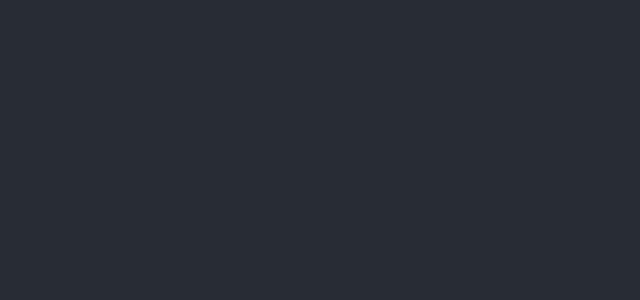
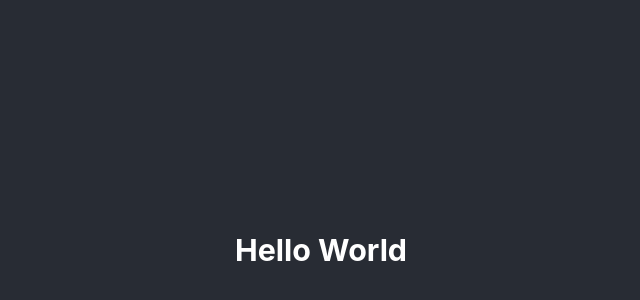
Before and after one commit to Youssef-ADOUIRI/Emines-Graphic-Design, a React (Create React App) app in the folder frontend/: page / in a window 1280 px wide. Shown: the part 150-450 px from the top of the page, without its empty margins (319-959 px from the left). Built offline with nearby package versions, Linux system fonts and the light colour scheme.

Commit message:
Update App.js

```diff
--- a/frontend/src/App.js
+++ b/frontend/src/App.js
@@ -1,10 +1,10 @@
-import './App.css';
+import "./App.css";
 
 function App() {
   return (
     <div className="App">
       <header className="App-header">
-
+        <h3>Hello World</h3>
       </header>
     </div>
   );
```
